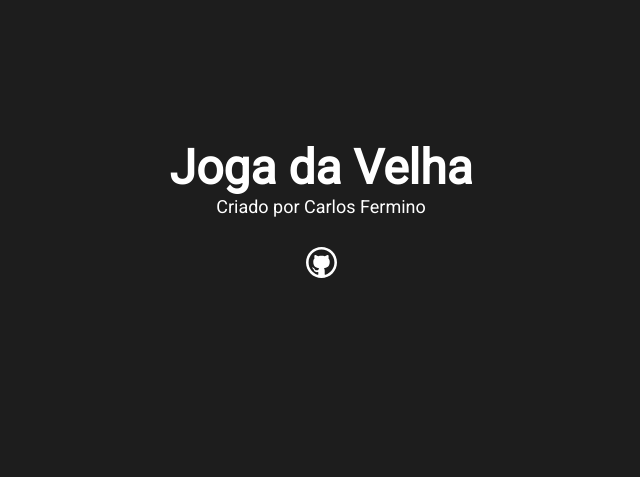
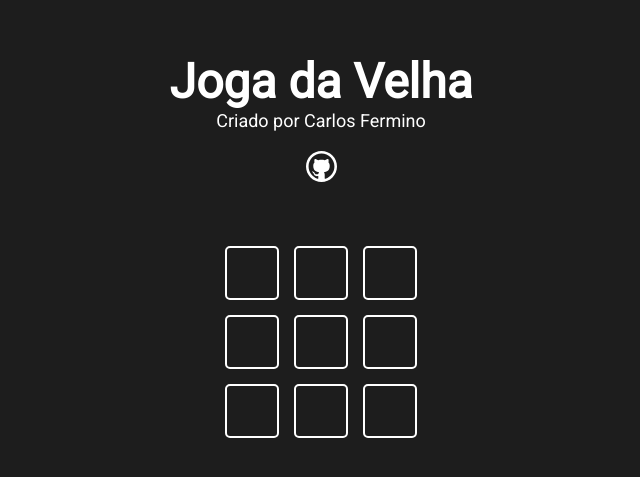
Before and after one commit to carlosfermino/react-jogo-da-velha, a Next.js app: page / in a window 1280 px wide. Shown: the part 175-652 px from the top of the page, without its empty margins (319-959 px from the left). Built offline with nearby package versions, Linux system fonts and the light colour scheme.

Commit message:
Criado os components Game e GameOption

```diff
--- /dev/null
+++ b/src/component/game/Game.jsx
@@ -0,0 +1,21 @@
+import style from './Game.module.css'
+
+import GameOption from '../gameOption/GameOption'
+
+function Game () {
+  return (
+    <div className={style.game}>
+      <GameOption />
+      <GameOption />
+      <GameOption />
+      <GameOption />
+      <GameOption />
+      <GameOption />
+      <GameOption />
+      <GameOption />
+      <GameOption />
+
+    </div>
+  )
+}
+export default Game
--- /dev/null
+++ b/src/component/game/Game.module.css
@@ -0,0 +1,6 @@
+.game {
+  display: grid;
+  grid-template-columns: repeat(3, 1fr);
+  gap: 15px;
+
+}
--- /dev/null
+++ b/src/component/gameOption/GameOption.jsx
@@ -0,0 +1,10 @@
+import style from './GameOption.module.css'
+
+function GameOpition () {
+  return (
+    <div className={style.gameOption}>
+
+    </div>
+  )
+}
+export default GameOpition
--- /dev/null
+++ b/src/component/gameOption/GameOption.module.css
@@ -0,0 +1,10 @@
+.gameOption {
+  border: 2px solid white;
+  width: 50px;
+  height: 50px;
+  border-radius: 5px;
+  display: flex;
+  justify-content: center;
+  align-items: center;
+  cursor: pointer;
+}
--- a/src/component/gamePage/GamePage.jsx
+++ b/src/component/gamePage/GamePage.jsx
@@ -1,10 +1,11 @@
 import Header from  '../header/Header'
-
+import Game from '../game/Game'
 function GamePage () {
   return (
 
     <div className="containerGlobal">
       <Header />
+      <Game />
     </div>
 
 
--- a/src/component/header/Header.jsx
+++ b/src/component/header/Header.jsx
@@ -3,6 +3,7 @@ import style from './Header.module.css'
 import Title from '../tilte/Title'
 import SubTitle from '../subTitle/SubTitle'
 import Icon from '../icon/Icon'
+import GameOption from '../gameOption/GameOption'
 
 function Header () {
   return (
@@ -12,6 +13,7 @@ function Header () {
       <SubTitle>Criado por Carlos Fermino</SubTitle>
       <div className={style.iconContent}>
       <Icon iconName="github" href="github.com/carlosfermino" />
+
       </div>
     </div>
 
--- a/src/component/header/Header.module.css
+++ b/src/component/header/Header.module.css
@@ -4,5 +4,5 @@ padding: 40px 0;
 }
 
 .iconContent {
-  margin: 30px 0;
+  margin: 20px 0;
 }
```
